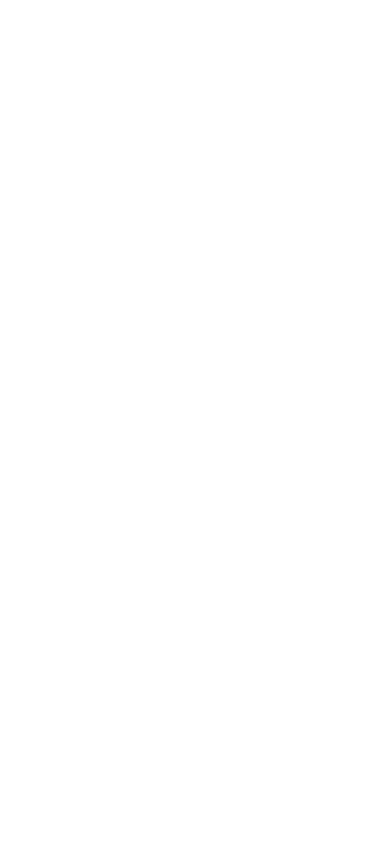
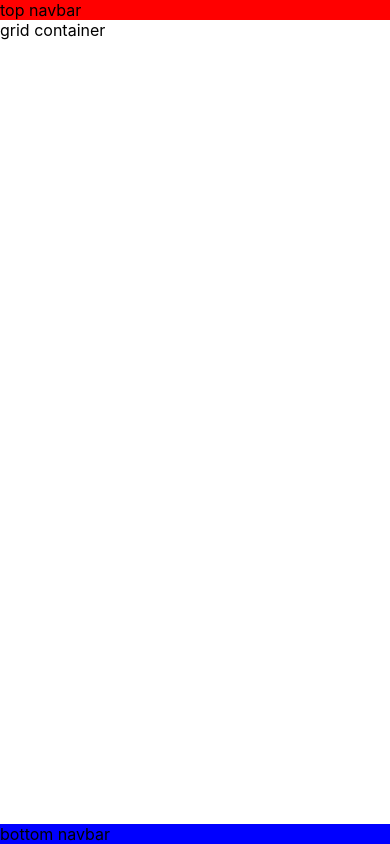
Before and after one commit to theonlylooker/react-nerdery-clone-app-challenge, a React (Vite) app: page / in a window 390 px wide. Built offline with nearby package versions, Linux system fonts and the light colour scheme; a web font is replaced by a local one.

Commit message:
feat: add initial layout mobile

```diff
--- a/src/App.tsx
+++ b/src/App.tsx
@@ -1,4 +1,6 @@
 //import { createBrowserRouter } from "react-router-dom";
+
+import Layout from "./layout/Layout";
 
 // const Div = styled.div`
 //   color: "#000000";
@@ -9,7 +11,24 @@
 function App() {
   return (
     <>
-      <div></div>
+      <Layout display={"flex"} direction={"column"}>
+        <div style={{ position: "sticky", top: 0, backgroundColor: "red" }}>
+          top navbar
+        </div>
+        <div>
+          grid container
+          <div
+            style={{
+              position: "fixed",
+              bottom: 0,
+              backgroundColor: "blue",
+              width: "100%",
+            }}
+          >
+            bottom navbar
+          </div>
+        </div>
+      </Layout>
     </>
   );
 }
--- a/src/layout/Layout.tsx
+++ b/src/layout/Layout.tsx
@@ -1,7 +1,24 @@
 import React from "react";
+import styled from "styled-components";
 
-const Layout = () => {
-  return <div>Layout</div>;
-};
+interface Layout {
+  display: string;
+  direction?: string;
+}
+
+const Layout = styled.div<Layout>`
+  display: ${(props) => `${props.display}`};
+  flex-direction: ${(props) =>
+    props.display === "flex" ? `${props.direction}` : ""};
+`;
+
+// const Layout = () => {
+//   return (
+//     <Mylayout>
+//       <div>asd</div>
+//       <div>asd</div>
+//     </Mylayout>
+//   );
+//};
 
 export default Layout;
```
